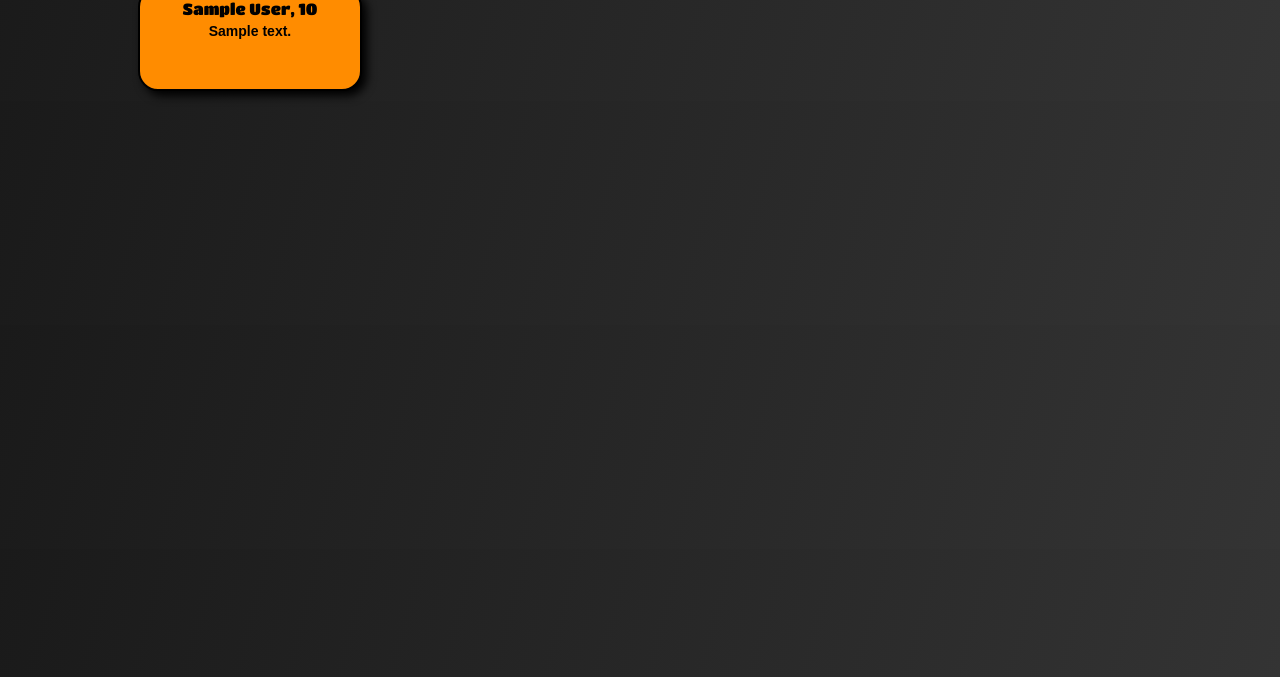
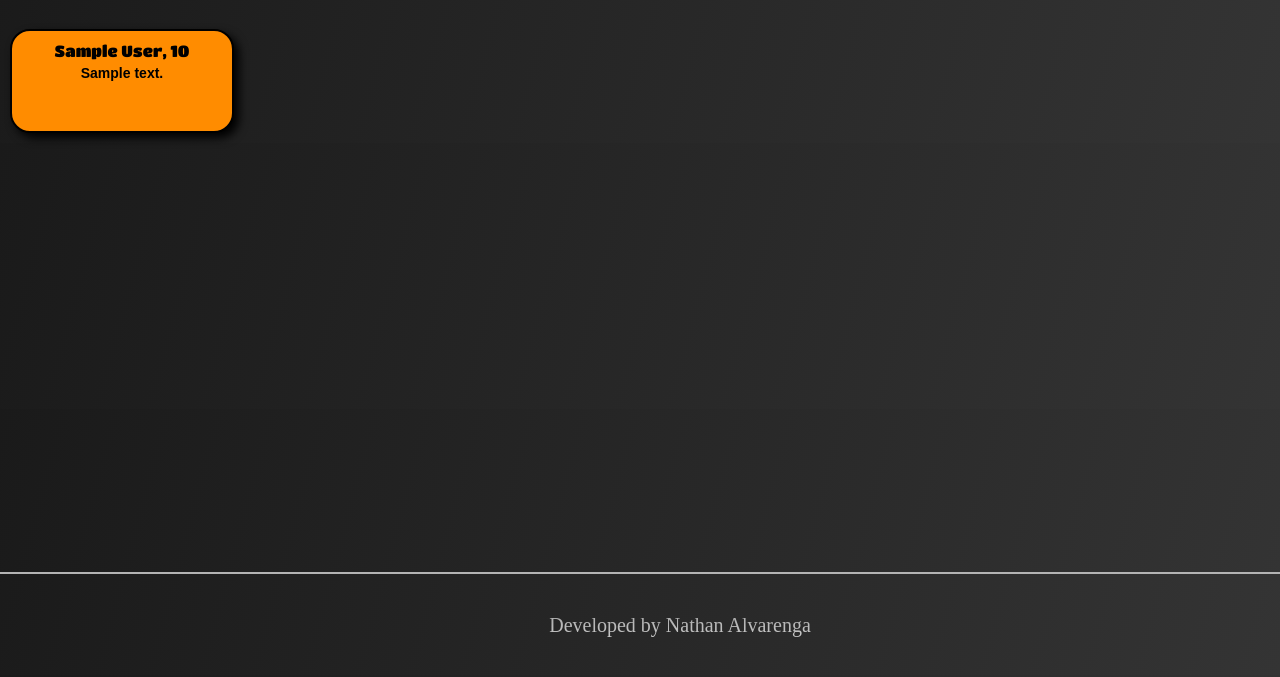
Before and after one commit to Leftwardz/Management-with-Django, a Django app: template Client_Registration/templates/Client_Registration/home.html in a window 1280 px wide. Shown: the part 123-800 px from the top of the page. Run offline with Django 3.2, Linux system fonts and the light colour scheme; the template is opened without the code that fills it: most values are stand-ins (such as "Sample title", 1, 10 or a date in 2020).

Commit message:
added a footer to the page

```diff
--- a/Client_Registration/models.py
+++ b/Client_Registration/models.py
@@ -6,7 +6,7 @@ class Client(models.Model):
     last_name = models.CharField(max_length=50)
     age = models.DecimalField(max_digits=3, decimal_places=0)
     bio = models.TextField()
-    image = models.ImageField(upload_to='client_image')
+    image = models.ImageField(upload_to='client_image', blank=True)
 
     def __str__(self):
         return f'{self.first_name}  {self.last_name}'
--- a/Client_Registration/templates/Client_Registration/home.html
+++ b/Client_Registration/templates/Client_Registration/home.html
@@ -31,5 +31,9 @@
             {% endif %}
         </div>
     </main>
+    <footer class="footer">
+        Developed by Nathan Alvarenga
+    </footer>
+
 </body>
 </html>
--- a/static_files/style.css
+++ b/static_files/style.css
@@ -5,8 +5,6 @@
 }
 
 body {
-    margin: auto;
-    width: 1280px;
     background-image: linear-gradient(-255deg, #1A1A1A, #343434);
 }
 
@@ -15,8 +13,10 @@ body {
     justify-content: space-between;
     text-align: center;
     align-items: center;
+    width: 100%;
     height: 80px;
-    padding:10px
+    padding:10px;
+    border-bottom: solid 2px #B4B4B4;
 }
 
 .title {
@@ -62,8 +62,10 @@ body {
 .clients_container{
     display: flex;
     margin: auto;
-    width: 80%;
+    width: 1280px;
     flex-wrap: wrap;
+    margin-top: 40px;
+
 }
 
 .clients{
@@ -74,6 +76,7 @@ body {
     width: 200px;
     border: solid 2px black;
     overflow: hidden;
+    text-overflow: '****';
     border-radius: 20px;
     background-color: darkorange;
     box-shadow: 5px 5px 10px black;
@@ -89,3 +92,19 @@ body {
     font-family: Arial;
     font-size: 14px;
 }
+
+/* ---------------------- Footer ---------------------------------------------*/
+
+.footer {
+    font-size: 20px;
+    position: fixed;
+    bottom: 0px;
+    left: 0px;
+    width: 100%;
+    border-top: solid 2px #B4B4B4;
+    text-align: center;
+    padding: 40px;
+    -webkit-background-clip: text;
+    color: transparent;
+    background-image: linear-gradient(0deg, #ffffff, #737373);
+}
```
Also changed, not shown: Client_Registration/migrations/0002_alter_client_image.py (added).
